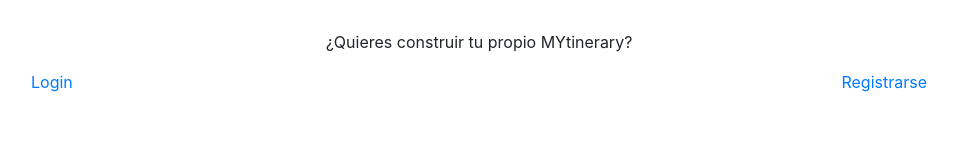
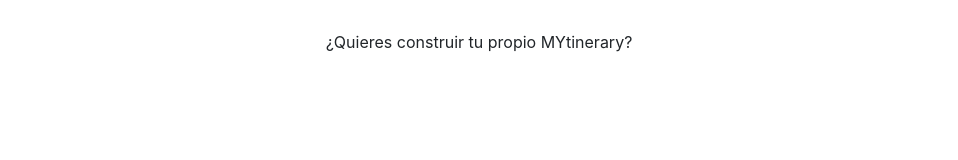
Before and after one commit to Romero-Ezequiel/MERN-Sprint3, a React (Create React App) app in the folder Frontend/: page / in a window 1280 px wide. Shown: the part 1337-1497 px from the top of the page, without its empty margins (161-1119 px from the left). Built offline with nearby package versions, Linux system fonts and the light colour scheme.

Commit message:
Realice algunas modificaciones en el componente de los enlaces

```diff
--- a/Frontend/src/componentes/mostrar/enlaces.js
+++ b/Frontend/src/componentes/mostrar/enlaces.js
@@ -1,5 +1,5 @@
 import React from 'react';
-import {Link} from 'react-router-dom'
+//import {Link} from 'react-router-dom';
 import '../estilos/estilo.css';
 class Enlaces extends React.Component{
     render(){
@@ -8,18 +8,6 @@ class Enlaces extends React.Component{
               <p>
               ¿Quieres construir tu propio MYtinerary?
               </p>
-
-              <div className="textLeft App-login">
-                <Link to={'./login'}>
-                  <p>Login</p>
-                </Link>
-              </div>
-
-              <div className="textRight App-createAccount">
-                <Link to={'./registrarse'}>
-                  <p>Registrarse</p>
-                </Link>
-              </div>
            </div>
         );
     }
```
